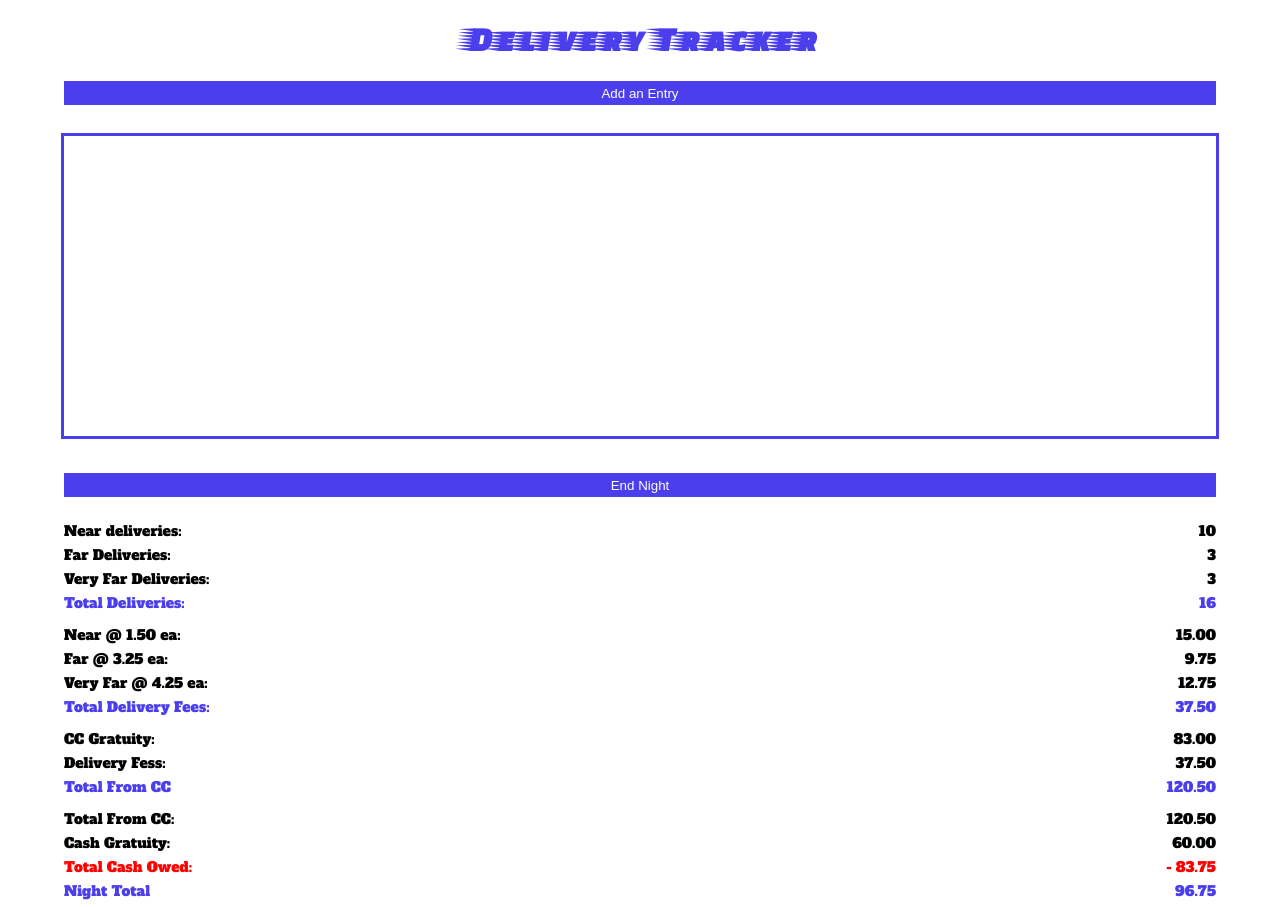
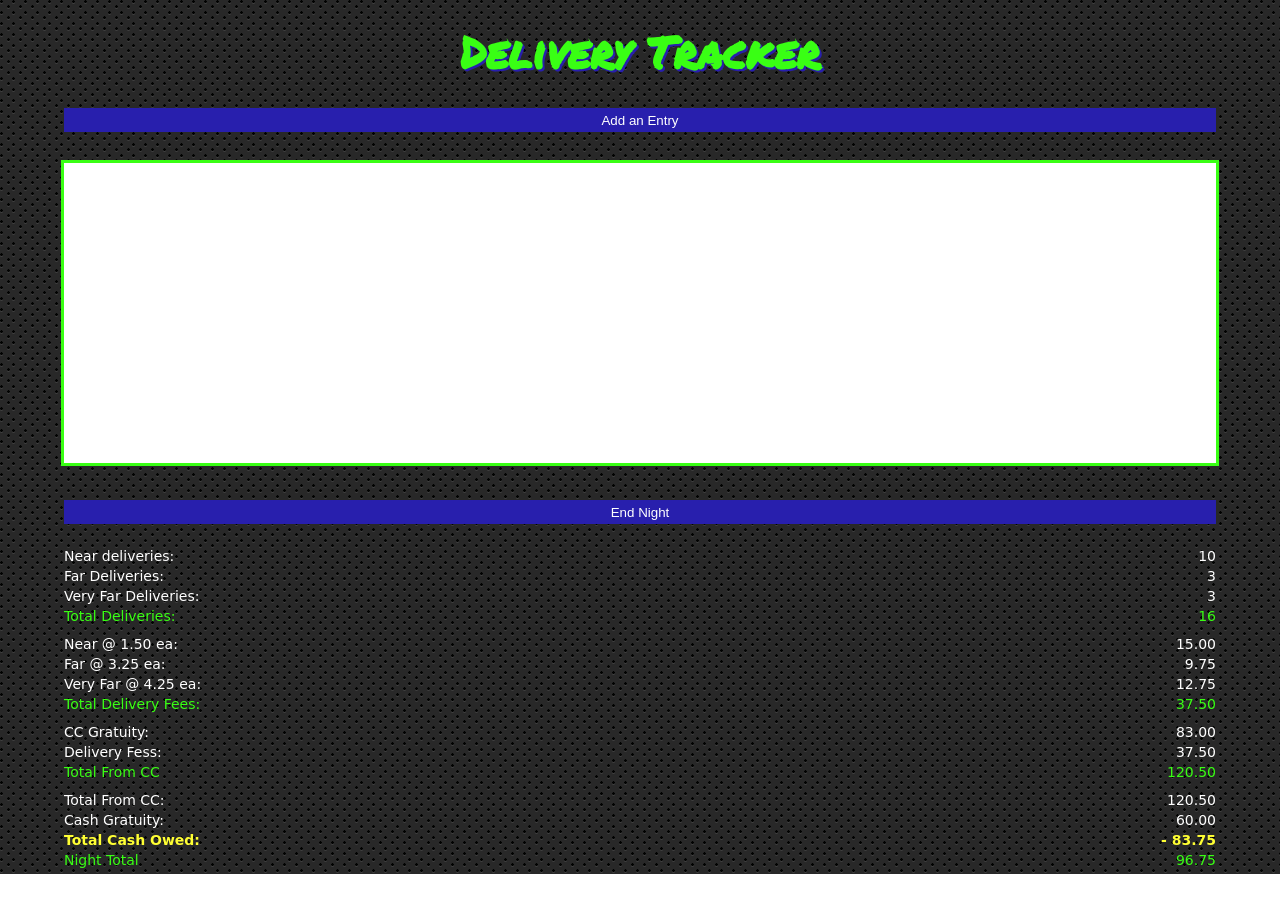
Before and after one commit to Heath-Bennett/DeliveryTracker, a plain HTML site: page index.html in a window 1280 px wide. After the commit the page ends 874 px from the top, so only its background shows below. Drawn offline with Linux system fonts and the light colour scheme.

Commit message:
changed up appearance

```diff
--- a/assets/CSS/style.css
+++ b/assets/CSS/style.css
@@ -6,7 +6,7 @@
 
 body {
     margin:auto;
-    background-image: url(../Images/light-grey-terrazzo.webp);
+    background-image: url(../Images/carbon_fibre.webp);
     background-repeat: repeat;
     text-align: center;
     width:100%
@@ -14,10 +14,10 @@ body {
 
 h1 {
     margin-top:20px;
-    color:#4B3EED;;
-    font-size: 34px;
-    text-shadow: 2px 2px #ffffff;
-    font-family: 'Faster One', cursive;
+    color:#39FF14;;
+    font-size: 44px;
+    text-shadow: 2px 2px #281FAD;
+    font-family: 'Permanent Marker', cursive;
 }
 
 #deliveries{
@@ -25,7 +25,7 @@ h1 {
     height:300px;
     background-color: white;
     border-style: solid;
-    color: #4B3EED;;
+    border-color: #39FF14;
     border-width: .24em;
     margin:auto;
     margin-top: 10px;
@@ -52,6 +52,7 @@ ul {
     padding-bottom: 6px;
     font-family: 'Alfa Slab One', cursive;
     font-size: 14px;
+    color:white;
 }
 
 .thirdColumn{
@@ -61,12 +62,13 @@ ul {
 }
 
 .totals{
-    color: #4B3EED;;
+    color: #39FF14;;
 }
 
 .owed {
 
-    color: red;
+    color: #ffff33;
+    font-weight: 900;
 }
 
 #addEntry, #endNight {
@@ -76,6 +78,6 @@ ul {
     height: 24px;
     margin-left:auto;
     margin-right:auto;
-    background-color:#4B3EED;
+    background-color: #281FAD;
     color: white;
 }
--- a/index.html
+++ b/index.html
@@ -4,9 +4,8 @@
         <meta charset="8">
         <meta name="viewport" content="width=device-width", initial-scale="1">
         <link rel="preconnect" href="https://fonts.googleapis.com">
-        <link rel="preconnect" href="https://fonts.googleapis.com">
         <link rel="preconnect" href="https://fonts.gstatic.com" crossorigin>
-        <link href="https://fonts.googleapis.com/css2?family=Alfa+Slab+One&family=Faster+One&display=swap" rel="stylesheet">
+        <link href="https://fonts.googleapis.com/css2?family=DM+Serif+Display&family=Permanent+Marker&display=swap" rel="stylesheet">
         <link rel="stylesheet" href="./assets/CSS/style.css"/>
     </head>
     <body>
```
